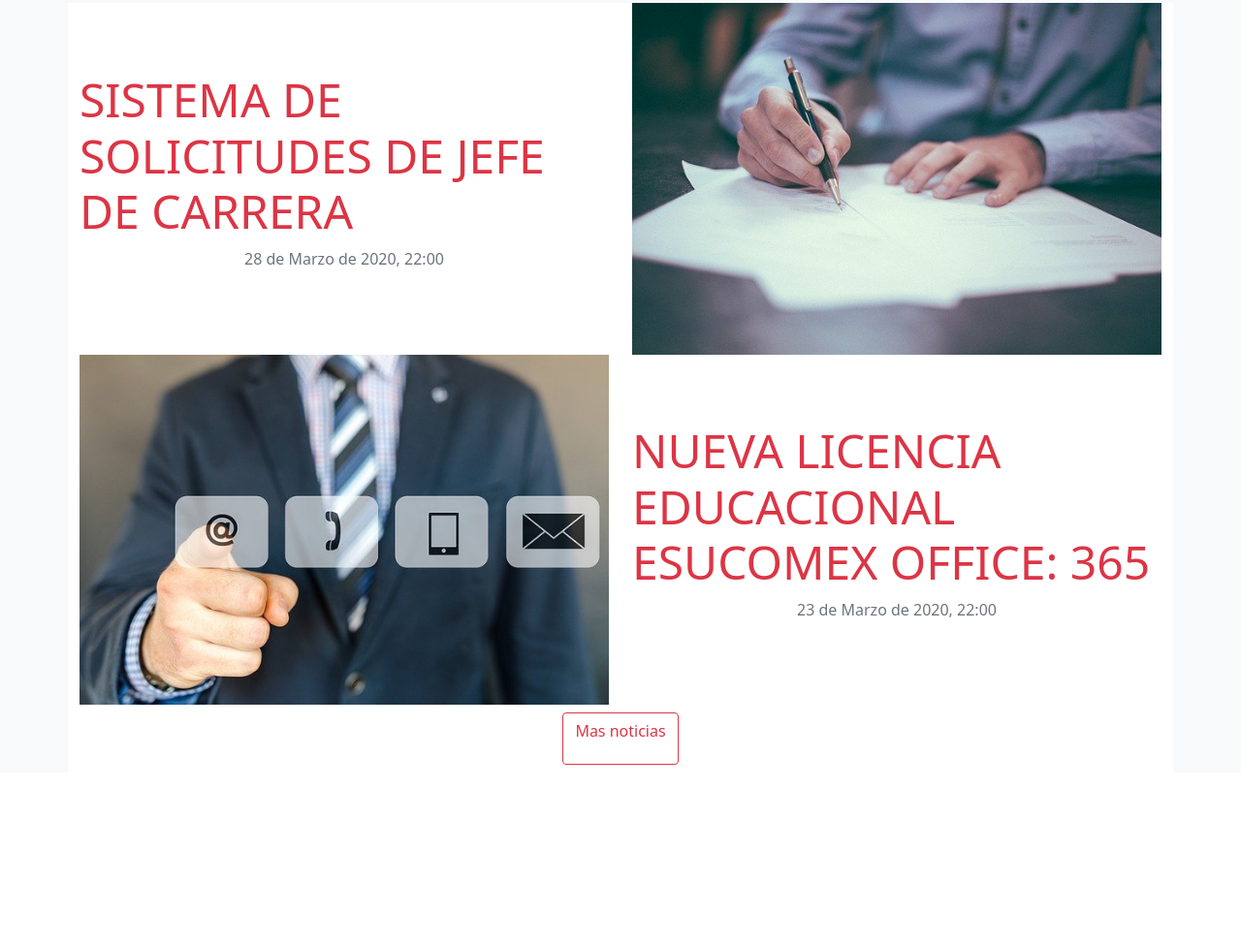
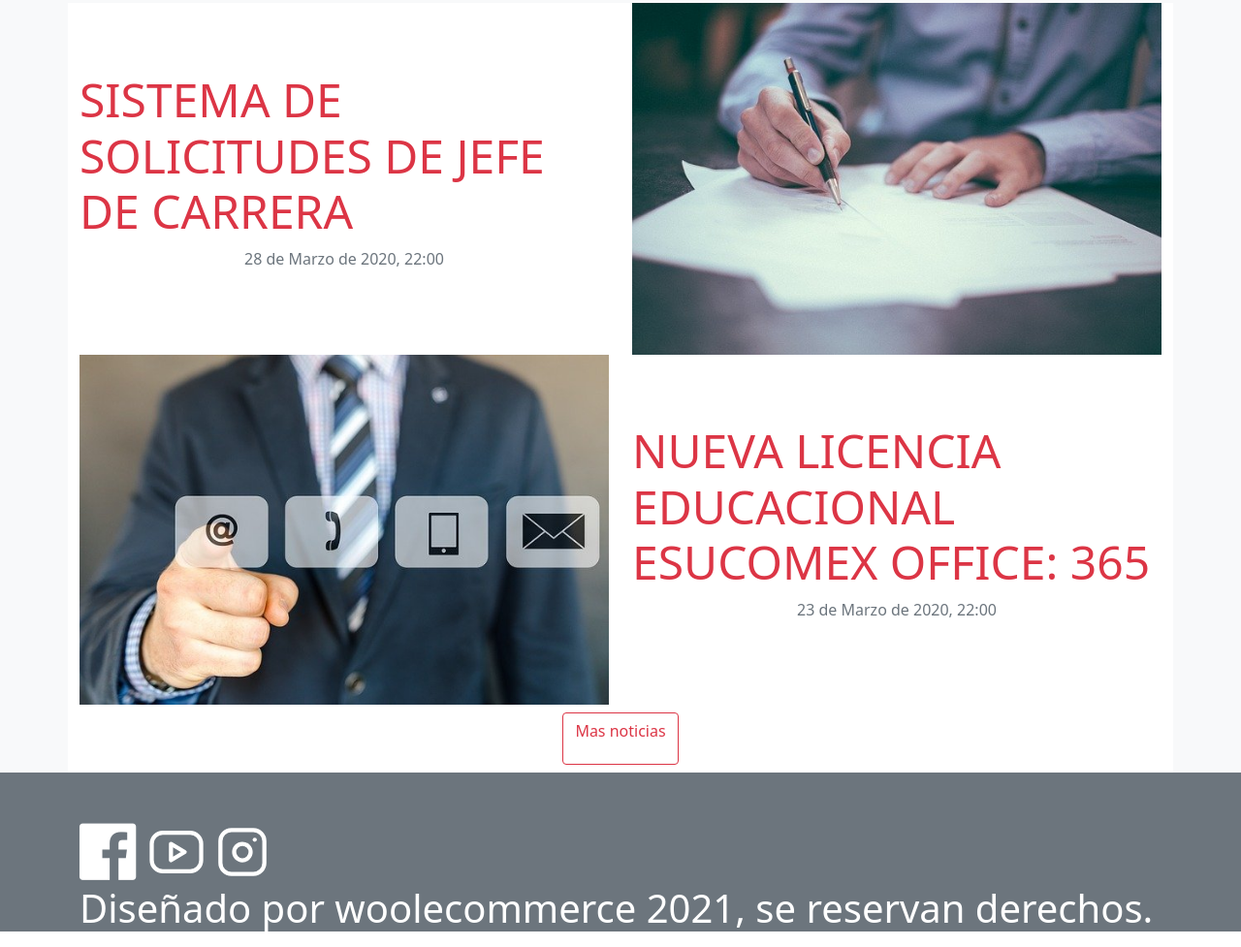
Before and after one commit to matias-user/copia-instituto-bootstrap, a plain HTML site: page index.html in a window 1280 px wide. Shown: the part 826-1803 px from the top of the page at 97% size. Before the commit the page ends 1623 px from the top, so only its background shows below. Drawn offline with nearby package versions, Linux system fonts and the light colour scheme.

Commit message:
Terminando el footer

```diff
--- a/index.html
+++ b/index.html
@@ -9,6 +9,7 @@
     rel="stylesheet" integrity="sha384-eOJMYsd53ii+scO/bJGFsiCZc+5NDVN2yr8+0RDqr0Ql0h+rP48ckxlpbzKgwra6" crossorigin="anonymous">
     <link href="https://fonts.googleapis.com/css2?family=Roboto:wght@400;900&display=swap" rel="stylesheet">
     <link rel="stylesheet" href="./styles.css/style.css">
+    <link rel="stylesheet" href="https://cdnjs.cloudflare.com/ajax/libs/font-awesome/4.7.0/css/font-awesome.min.css">
 </head>
 <body>
     <header>
@@ -120,6 +121,26 @@
     </div>
     </section>
 
+    <footer class="bg-secondary" >
+      <div class="container ">
+        <div class="d-flex pt-5 align-items-center">
+        <i class="fa fa-facebook-official text-white me-2" style="font-size:68px"></i>
+        <svg xmlns="http://www.w3.org/2000/svg" class="icon icon-tabler icon-tabler-brand-youtube" width="68" height="68" viewBox="0 0 24 24" stroke-width="1.5" stroke="#ffffff" fill="none" stroke-linecap="round" stroke-linejoin="round">
+          <path stroke="none" d="M0 0h24v24H0z" fill="none"/>
+          <rect x="3" y="5" width="18" height="14" rx="4" />
+          <path d="M10 9l5 3l-5 3z" />
+        </svg>
+        <svg xmlns="http://www.w3.org/2000/svg" class="icon icon-tabler icon-tabler-brand-instagram" width="68" height="68" viewBox="0 0 24 24" stroke-width="1.5" stroke="#ffffff" fill="none" stroke-linecap="round" stroke-linejoin="round">
+          <path stroke="none" d="M0 0h24v24H0z" fill="none"/>
+          <rect x="4" y="4" width="16" height="16" rx="4" />
+          <circle cx="12" cy="12" r="3" />
+          <line x1="16.5" y1="7.5" x2="16.5" y2="7.501" />
+        </svg>
+      </div>
+      <p class="text-white display-6" >Diseñado por woolecommerce 2021, se reservan derechos. </p>
+    </div>
+    </footer>
+
     <script src="https://cdn.jsdelivr.net/npm/bootstrap@5.0.0-beta3/dist/js/bootstrap.bundle.min.js"
     integrity="sha384-JEW9xMcG8R+pH31jmWH6WWP0WintQrMb4s7ZOdauHnUtxwoG2vI5DkLtS3qm9Ekf" crossorigin="anonymous"></script>
 
```
